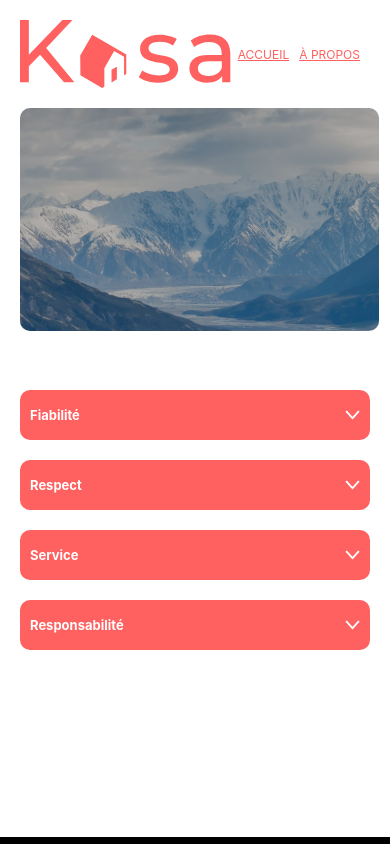
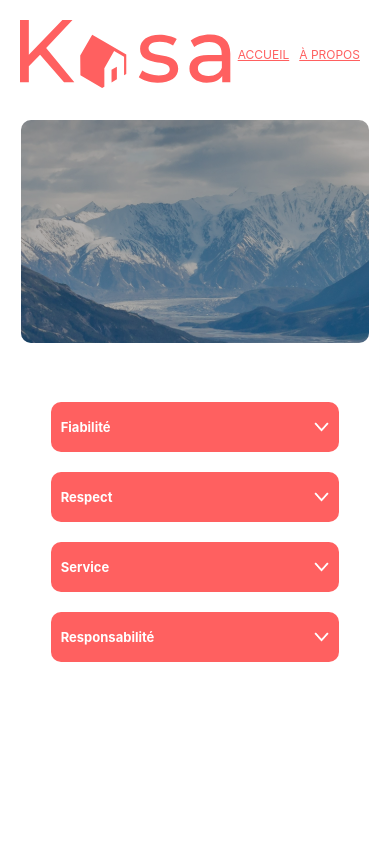
Before and after one commit to matthieucarondev/kasa, a React (Create React App) app: page /about in a window 390 px wide. Shown: the top 844 px of the page. Built offline with nearby package versions, Linux system fonts and the light colour scheme.

Commit message:
centrage page about

```diff
--- a/src/components/banner/Banner.css
+++ b/src/components/banner/Banner.css
@@ -42,7 +42,6 @@
 }
 .aboutImg {
   border-radius: 10px;
-  min-width: 336px;
   width: 100%;
   height: 100%;
   object-fit: cover;
@@ -66,7 +65,7 @@
     font-size: 24px;
   }
   .bannerAbout {
-    width: 92%;
+       width: 89%;
     margin: 20px;
   }
 }
--- a/src/components/dropdown/DropDown.css
+++ b/src/components/dropdown/DropDown.css
@@ -67,7 +67,7 @@
   .kasa-dropdown {
     margin-top: 20px;
     width: 100%;
-    min-width: 335px;
+
   }
   .dropdown-header {
     height: 30px;
--- a/src/pages/about/About.css
+++ b/src/pages/about/About.css
@@ -1,12 +1,25 @@
+.About{
+      display: flex;
+    flex-direction: column;
+    align-items: center;
+
+}
 .about-dropdown {
-  padding: 0 208px;
-  margin-bottom: 201px;
-  display: flex;
-  flex-direction: column;
+    margin-bottom: 201px;
+    display: flex;
+    flex-direction: column;
+    align-items: center;
+    width: 74%;
 }
 @media (max-width: 740px) {
   .about-dropdown {
     padding: 19px 20px;
     margin-bottom: 168px;
   }
+  .About{
+      display: flex;
+    flex-direction: column;
+    align-items: center;
+
 }
+}
--- a/src/pages/about/About.jsx
+++ b/src/pages/about/About.jsx
@@ -9,7 +9,7 @@ function about() {
     document.title = 'kasa- À propos'
   })
   return (
-    <section>
+    <section className='About'>
       <Banner />
       <article className="about-dropdown">
         <DropDown
--- a/src/pages/lodging/Lodging.jsx
+++ b/src/pages/lodging/Lodging.jsx
@@ -10,8 +10,10 @@ import './Lodging.css'
 
 function Lodging() {
   const { id } = useParams()
+  // hook est un hook React Router
+// qui permet d'accéder aux paramètres de l'URL courante.
   const navigate = useNavigate()
-
+// renvoie une fonction qui permet de naviguer par programmation
   const [lodgingSearched, setLodgingSearched] = useState(null)
   const [equipments, setEquipments] = useState([])
 
```
